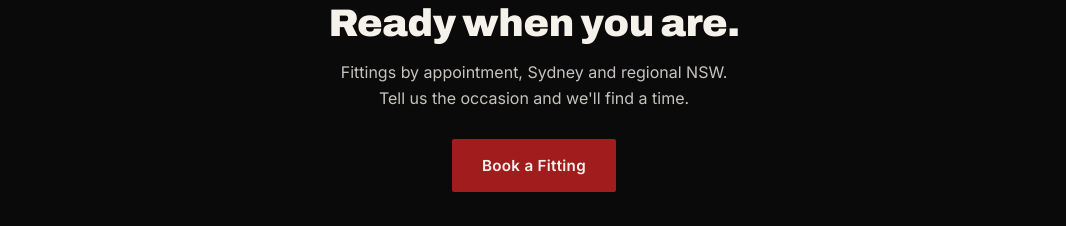
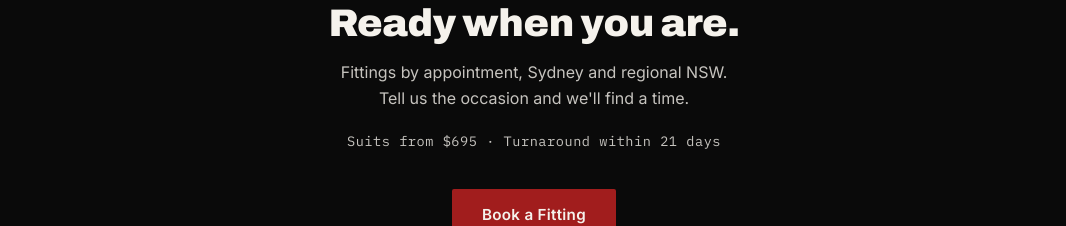
Before and after one commit to sam89303/thetongantailor, a website built with Vite: page index.html in a window 1280 px wide. Shown: the part 4035-4261 px from the top of the page, without its empty margins (106-1172 px from the left). Built offline with nearby package versions, Linux system fonts and the light colour scheme.

Commit message:
Add pricing/turnaround line to Book Now section

```diff
--- a/css/style.css
+++ b/css/style.css
@@ -428,6 +428,15 @@ h1, h2, h3, p, blockquote, figure { margin: 0; }
   color: var(--muted);
 }
 
+.pricing-line {
+  font-family: var(--font-mono);
+  font-size: 0.85rem;
+  letter-spacing: 0.04em;
+  color: var(--text);
+  opacity: 0.8;
+  margin-bottom: 1.75rem;
+}
+
 /* ---------- Footer ---------- */
 .site-footer {
   padding-top: 1.5rem;
--- a/index.html
+++ b/index.html
@@ -131,6 +131,7 @@
     <div class="section-inner reveal centered">
       <h2 class="display-md">Ready when you are.</h2>
       <p class="body-md centered">Fittings by appointment, Sydney and regional NSW. Tell us the occasion and we'll find a time.</p>
+      <p class="pricing-line">Suits from $695 · Turnaround within 21 days</p>
       <a class="btn btn-primary"
          href="mailto:sam@richardbowman.com.au?subject=Fitting%20Enquiry&body=Name%3A%0APreferred%20date%3A%0AOccasion%20(wedding%20%2F%20event%20%2F%20everyday)%3A%0A">
         Book a Fitting
```
